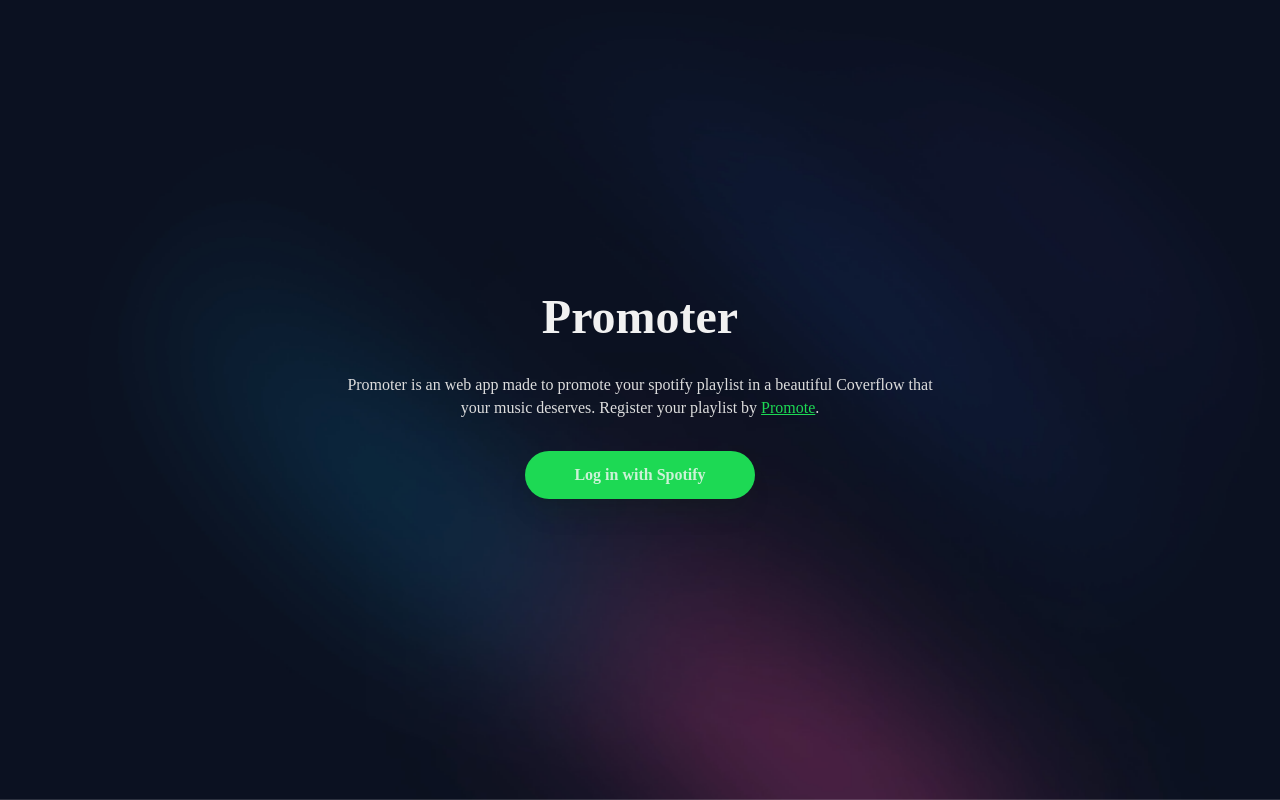
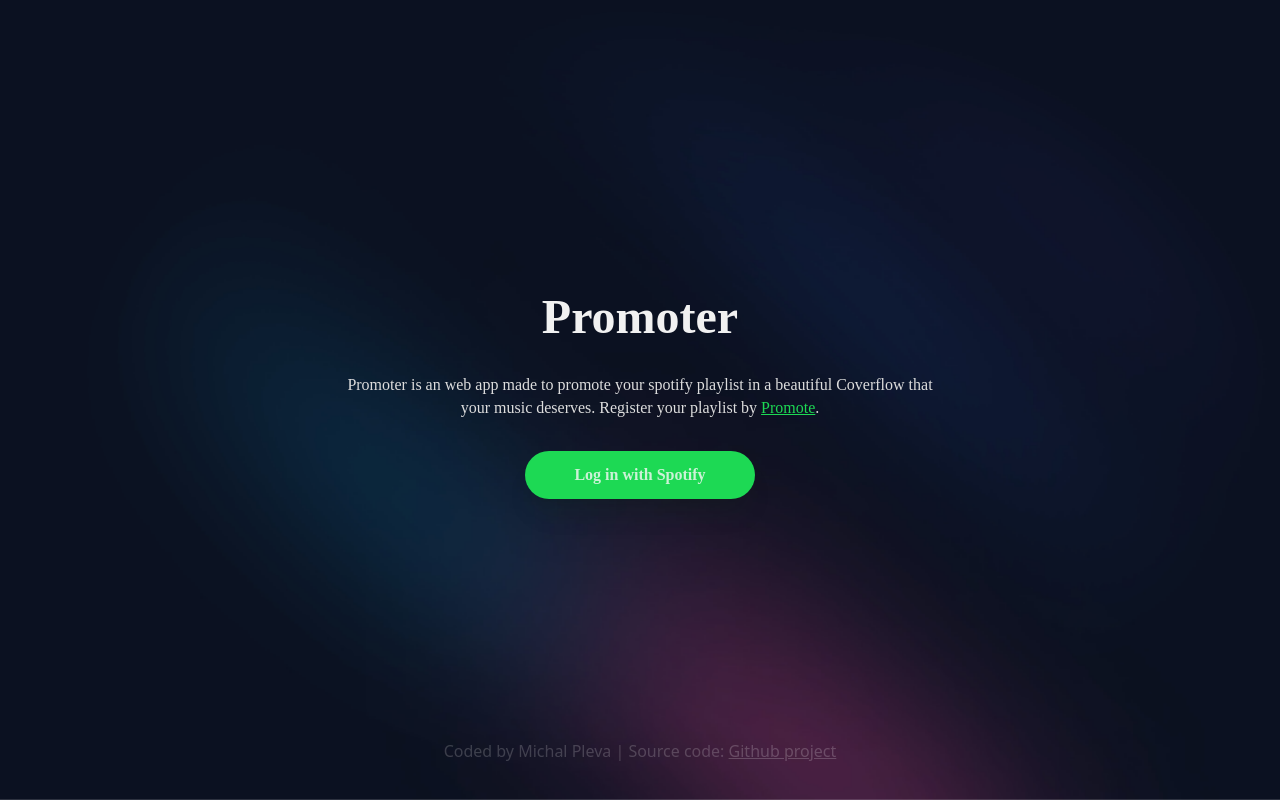
Before and after one commit to MichalPleva8/spotify-promoter, a React (Create React App) app in the folder client/: page / in a window 1280 px wide. Built offline with nearby package versions, Linux system fonts and the light colour scheme.

Commit message:
Readme redesign

```diff
--- a/client/src/App.css
+++ b/client/src/App.css
@@ -71,6 +71,15 @@
   cursor: pointer;
 }
 
+.login-dev {
+  position: absolute;
+  bottom: 40px;
+  opacity: 0.2;
+}
+
+.login-dev a {
+  color: #fff;
+}
 
 /* Header */
 .header {
@@ -290,6 +299,7 @@
 }
 
 .promote-grid-item {
+  flex: 0 0 15%;
   background: none;
   border: none;
   width: 200px;
@@ -317,7 +327,7 @@
 }
 
 /* lg */
-@media (min-width: 1024px) {
+@media (max-width: 1024px) {
   .showcase-wrapper {
     margin-top: 170px;
   }
--- a/client/src/components/Login.js
+++ b/client/src/components/Login.js
@@ -5,9 +5,6 @@
 	let path = window.location.pathname;
 	let host = window.location.origin + path;
 	let authUrl = `http://localhost:5000/auth/login?redirect=${host}`;
-
-	// let header = path === "/promote" ? "Promote your Music!" : "Promoter";
-	// let text = path === "/promote" ? "You have to authorize to share your playlist" : "";
 
 	let header, text;
 	if (path === "/promote") {
@@ -24,17 +21,17 @@
 
 
 	return (
-		<div className="fullpage-center">
+		<div className="login fullpage-center">
 			<div className="login-wrapper">
 				<h1 className="login-xl">{header}</h1>
 				{text}
-				{/* <p className="login-text">
-				 Promoter is an web app made to promote
-				 your spotify playlist in a beautiful Coverflow that your music
-				 deserves. Register your playlist by <a href={window.location.origin + '/promote'}>Promote</a>.
-				</p> */}
 				<a className='spotify-button' href={authUrl}>Log in with Spotify</a>
 			</div>
+
+			<span className="login-dev">
+				Coded by Michal Pleva | Source code: <a target="_blank" href="https://github.com/MichalPleva8/spotify-promoter">Github project</a>
+				{/* Source: <a href="https://github.com/MichalPleva8/spotify-promoter">www.github.com/MichalPleva8/spotify-promoter</a></span> */}
+			</span>
 		</div>
 	)
 }
```
Also changed, not shown: 2 other files (tests, documents, lock files or other folders).
